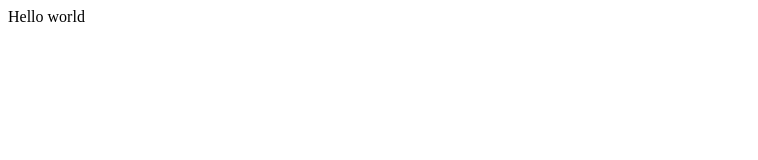
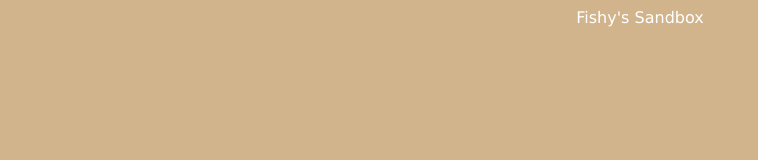
Before and after one commit to smilniki/fishys_sandbox, a plain HTML site: page index.html in a window 1280 px wide. Shown: the whole page, without its empty margins (0-758 px from the left). Drawn offline with Linux system fonts and the light colour scheme.

Commit message:
Styling sheet added, styling changed

```diff
--- a/index.html
+++ b/index.html
@@ -1,8 +1,11 @@
 <html>
 <head>
+	<link rel="stylesheet" type="text/css" href="style.css">
 	<title>Fishy's Sandbox</title>
 </head>
 <body>
-	Hello world
+	<div class="sandbox">
+	Fishy's Sandbox
+</div>
 </body>
 </html>
--- /dev/null
+++ b/style.css
@@ -0,0 +1,9 @@
+body {
+	background-color: tan;
+	font-family: Verdana;
+}
+
+.sandbox {
+	color: white;
+	text-align: center;
+}
```
